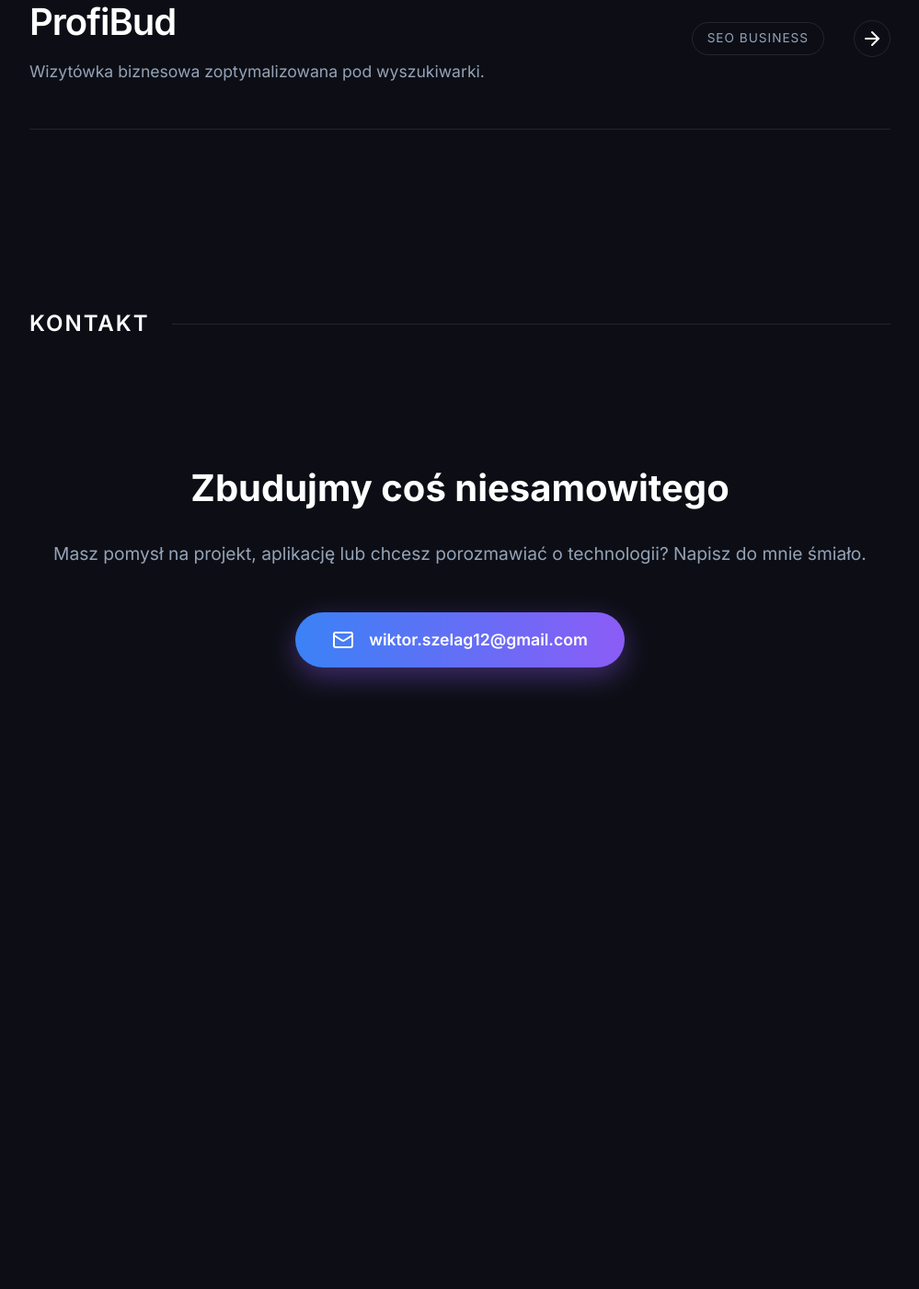
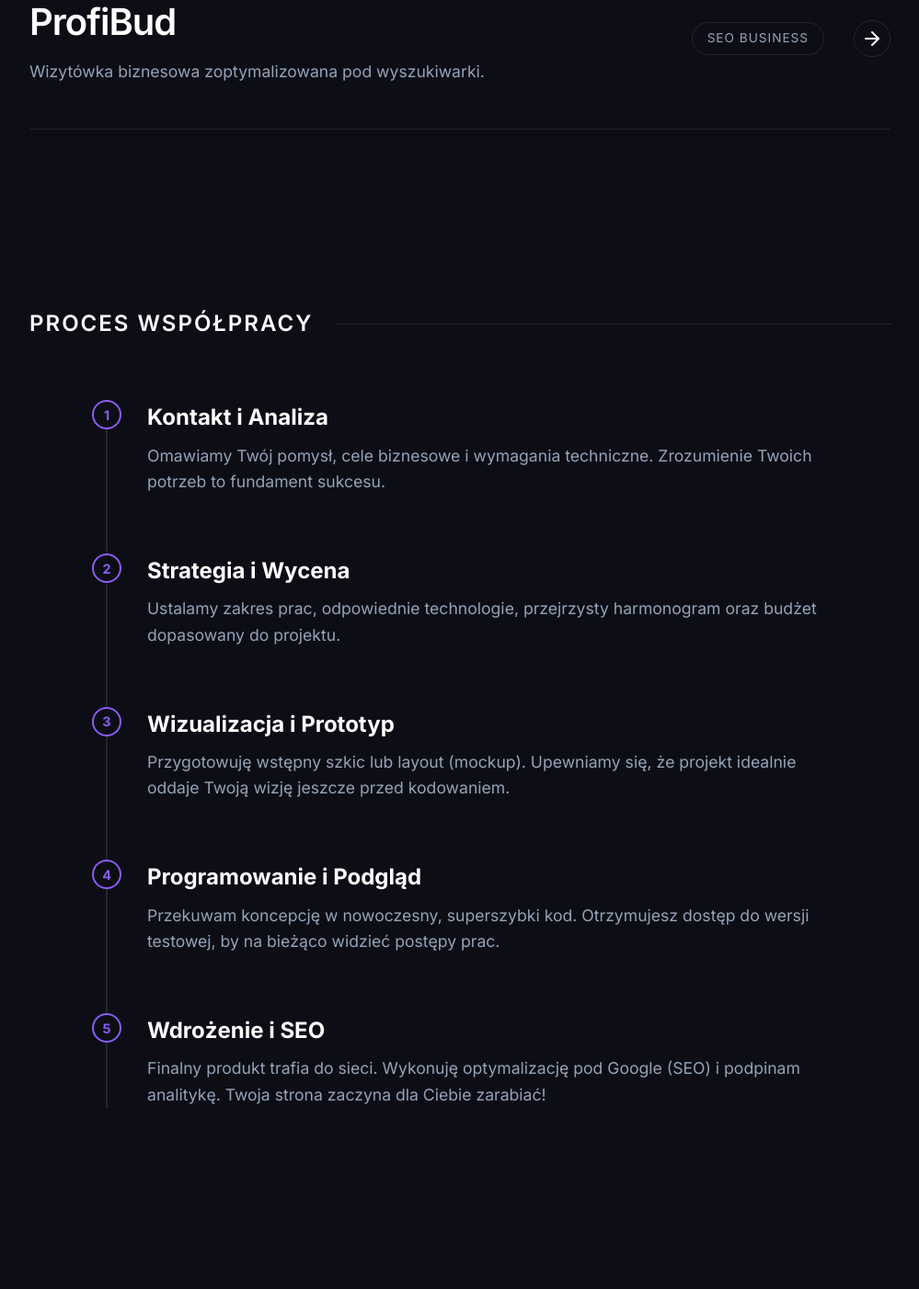
Before and after one commit to wiktorszelag/zagadki, a Spring Boot app: page / in a window 1280 px wide. Shown: the part 2004-3406 px from the top of the page at 92% size, without its empty margins (140-1139 px from the left). Before the commit the page ends 2755 px from the top, so only its background shows below. Run offline with Spring Boot 4, Linux system fonts and the light colour scheme.

Commit message:
Dodanie osi czasu: Proces Współpracy

```diff
--- a/src/main/resources/static/index.html
+++ b/src/main/resources/static/index.html
@@ -287,6 +287,60 @@
             transform: rotate(45deg);
         }
 
+        /* PROCESS TIMELINE */
+        .process-list {
+            position: relative;
+            max-width: 800px;
+            margin: 0 auto;
+        }
+        .process-list::before {
+            content: ''; position: absolute;
+            top: 0; left: 15px;
+            height: 100%; width: 2px;
+            background: var(--border);
+        }
+        .process-item {
+            position: relative;
+            padding-left: 60px;
+            padding-bottom: 4rem;
+        }
+        .process-item:last-child { padding-bottom: 0; }
+        .process-dot {
+            position: absolute;
+            left: 0px; top: 0;
+            width: 32px; height: 32px;
+            background: var(--bg);
+            border: 2px solid var(--accent);
+            border-radius: 50%;
+            display: flex; align-items: center; justify-content: center;
+            font-size: 0.9rem; font-weight: 700; color: var(--accent);
+            transition: all 0.4s cubic-bezier(0.16, 1, 0.3, 1);
+            z-index: 2;
+        }
+        .process-item:hover .process-dot {
+            background: linear-gradient(135deg, #3b82f6, #8b5cf6);
+            border-color: transparent;
+            color: #ffffff;
+            transform: scale(1.15);
+            box-shadow: 0 0 20px rgba(139, 92, 246, 0.5);
+        }
+        .process-content h3 {
+            font-size: 1.5rem;
+            color: var(--text-main);
+            margin-bottom: 0.5rem;
+            transition: all 0.3s;
+        }
+        .process-item:hover .process-content h3 {
+            background: linear-gradient(90deg, #3b82f6, #8b5cf6);
+            -webkit-background-clip: text;
+            -webkit-text-fill-color: transparent;
+        }
+        .process-content p {
+            color: var(--text-muted);
+            font-size: 1.1rem;
+            line-height: 1.6;
+        }
+
         /* SCROLL REVEAL API CLASSES */
         .reveal {
             opacity: 0;
@@ -299,6 +353,7 @@
         .delay-200 { transition-delay: 200ms; }
         .delay-300 { transition-delay: 300ms; }
         .delay-400 { transition-delay: 400ms; }
+        .delay-500 { transition-delay: 500ms; }
 
         /* MOBILE NAV */
         .mobile-nav {
@@ -343,6 +398,10 @@
             .project-item { flex-direction: column; align-items: flex-start; gap: 1rem; padding: 2rem 0; }
             .project-info h2 { font-size: 1.8rem; }
             .project-meta { width: 100%; justify-content: space-between; margin-top: 1rem; }
+
+            .process-item { padding-bottom: 3rem; padding-left: 50px; }
+            .process-content h3 { font-size: 1.3rem; }
+            .process-content p { font-size: 1rem; }
         }
     </style>
 </head>
@@ -359,6 +418,7 @@
         <a href="#about"><i data-lucide="user" size="24"></i></a>
         <a href="#skills"><i data-lucide="cpu" size="24"></i></a>
         <a href="#projects"><i data-lucide="folder-open" size="24"></i></a>
+        <a href="#process"><i data-lucide="briefcase" size="24"></i></a>
         <a href="#contact"><i data-lucide="mail" size="24"></i></a>
     </nav>
 
@@ -370,6 +430,7 @@
                 <a href="#about">O mnie</a>
                 <a href="#skills">Narzędzia</a>
                 <a href="#projects">Projekty</a>
+                <a href="#process">Proces</a>
                 <a href="#contact">Kontakt</a>
             </nav>
         </header>
@@ -470,6 +531,48 @@
             </div>
         </section>
 
+        <!-- PROCESS -->
+        <section id="process">
+            <div class="section-title reveal">Proces Współpracy</div>
+            <div class="process-list">
+                <div class="process-item reveal delay-100">
+                    <div class="process-dot">1</div>
+                    <div class="process-content">
+                        <h3>Kontakt i Analiza</h3>
+                        <p>Omawiamy Twój pomysł, cele biznesowe i wymagania techniczne. Zrozumienie Twoich potrzeb to fundament sukcesu.</p>
+                    </div>
+                </div>
+                <div class="process-item reveal delay-200">
+                    <div class="process-dot">2</div>
+                    <div class="process-content">
+                        <h3>Strategia i Wycena</h3>
+                        <p>Ustalamy zakres prac, odpowiednie technologie, przejrzysty harmonogram oraz budżet dopasowany do projektu.</p>
+                    </div>
+                </div>
+                <div class="process-item reveal delay-300">
+                    <div class="process-dot">3</div>
+                    <div class="process-content">
+                        <h3>Wizualizacja i Prototyp</h3>
+                        <p>Przygotowuję wstępny szkic lub layout (mockup). Upewniamy się, że projekt idealnie oddaje Twoją wizję jeszcze przed kodowaniem.</p>
+                    </div>
+                </div>
+                <div class="process-item reveal delay-400">
+                    <div class="process-dot">4</div>
+                    <div class="process-content">
+                        <h3>Programowanie i Podgląd</h3>
+                        <p>Przekuwam koncepcję w nowoczesny, superszybki kod. Otrzymujesz dostęp do wersji testowej, by na bieżąco widzieć postępy prac.</p>
+                    </div>
+                </div>
+                <div class="process-item reveal delay-500">
+                    <div class="process-dot">5</div>
+                    <div class="process-content">
+                        <h3>Wdrożenie i SEO</h3>
+                        <p>Finalny produkt trafia do sieci. Wykonuję optymalizację pod Google (SEO) i podpinam analitykę. Twoja strona zaczyna dla Ciebie zarabiać!</p>
+                    </div>
+                </div>
+            </div>
+        </section>
+
         <!-- CONTACT -->
         <section id="contact">
             <div class="section-title reveal">Kontakt</div>
```
Also changed, not shown: 2 other files.
